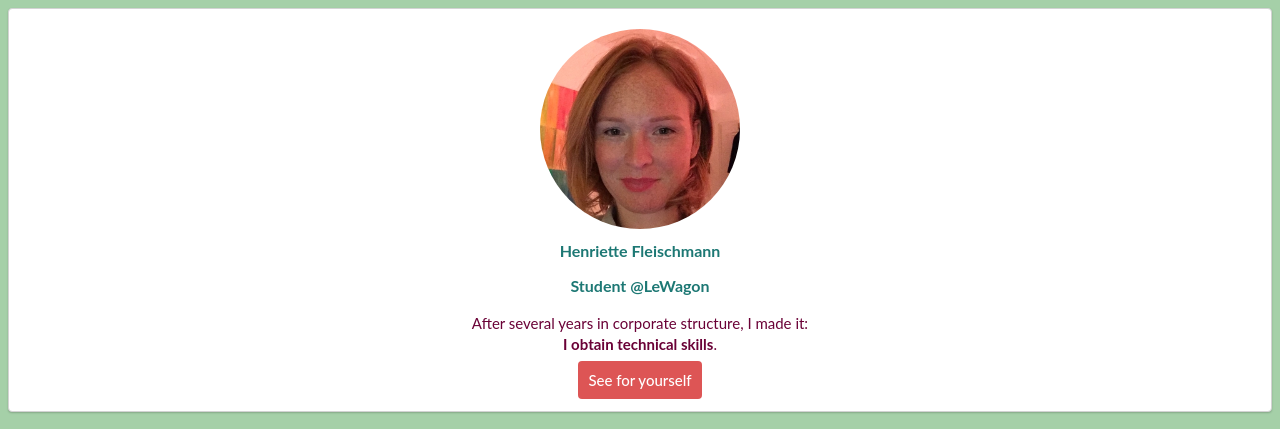
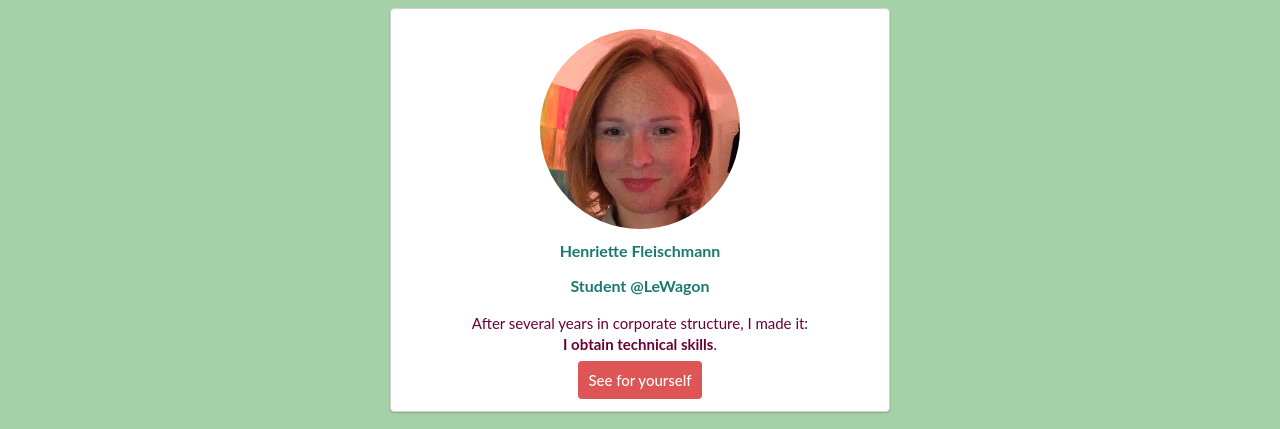
Before and after one commit to HenrietteFl/profile, a plain HTML site: page index.html in a window 1280 px wide. Shown: the top 429 px of the page. Drawn offline with Linux system fonts and the light colour scheme.

Commit message:
width adapted

```diff
--- a/style.css
+++ b/style.css
@@ -24,7 +24,7 @@ a:hover {
 }
 
 .container {
-  /*width: 500px; */
+  width: 500px;
   margin: 0 auto; /* This automatically sets left/right margins */
 }
 
```
